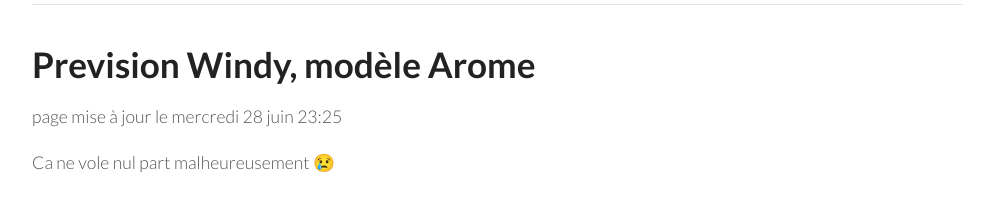
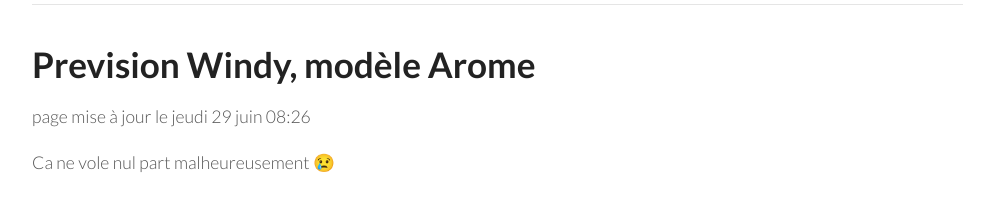
Before and after one commit to parapente-dans-le-nord/parapente-dans-le-nord.github.io, a Jekyll site: the page built from index.markdown, in a window 1280 px wide. Shown: the part 137-348 px from the top of the page, without its empty margins (26-1020 px from the left). Built offline with Jekyll 4.4.1, drawn with Linux system fonts in a browser that asks for light colours.

Commit message:
update index.markdown

```diff
--- a/all.markdown
+++ b/all.markdown
@@ -7,4 +7,4 @@ title:  "Tous les spots"
 {: .links}
 
 # Prevision Windy, modèle Arome
-page mise à jour le mercredi 28 juin 23:25
+page mise à jour le jeudi 29 juin 08:26
--- a/index.markdown
+++ b/index.markdown
@@ -7,7 +7,7 @@ title:  "Ou ça vole"
 {: .links}
 
 # Prevision Windy, modèle Arome
-page mise à jour le mercredi 28 juin 23:25
+page mise à jour le jeudi 29 juin 08:26
 
 
 Ca ne vole nul part malheureusement 😢
```
